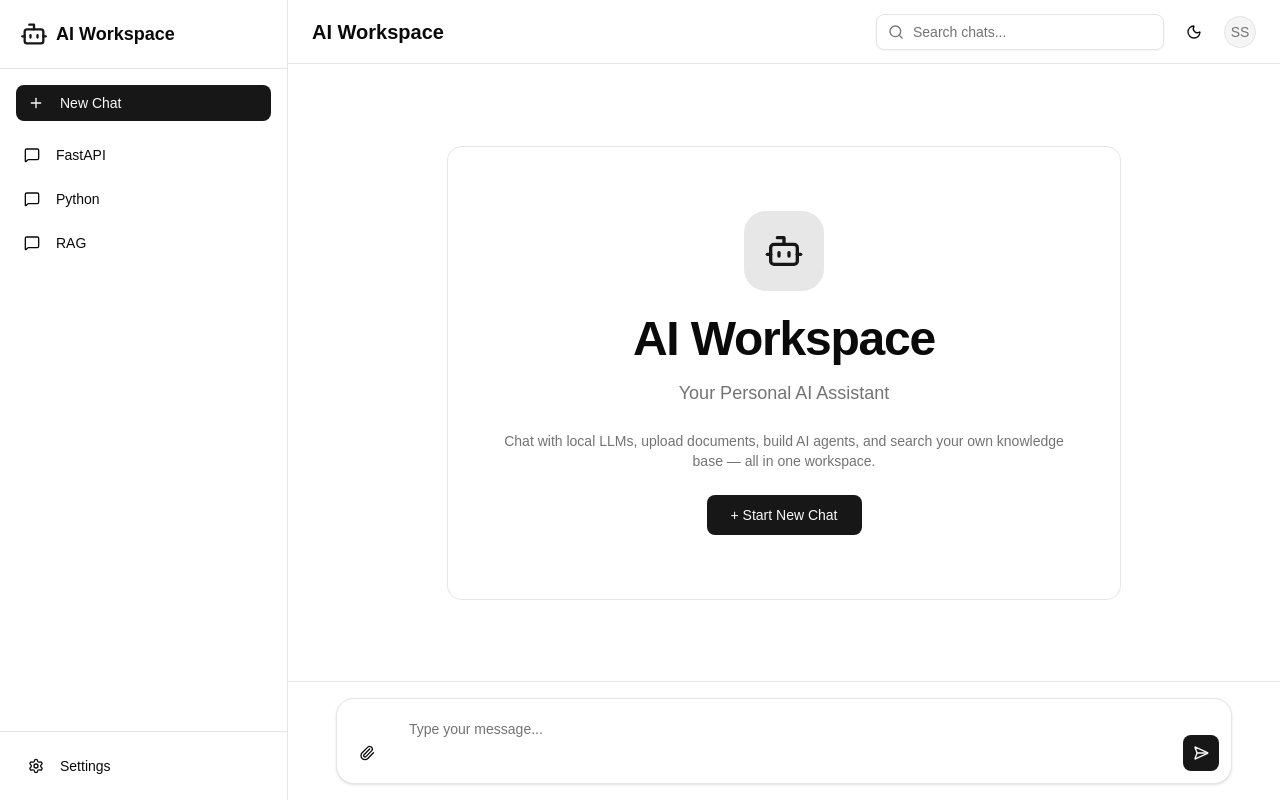
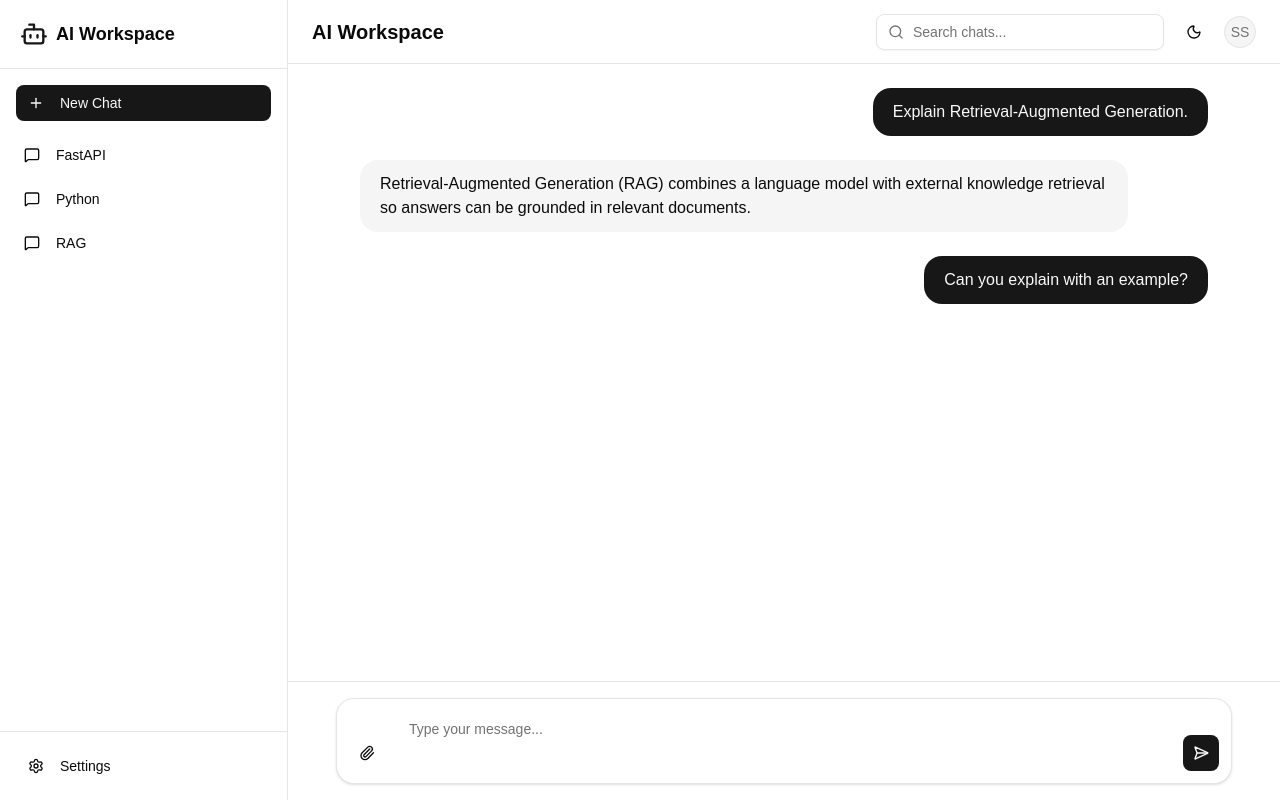
Before and after one commit to shivam15singhal/AI-Workspace, a React (Vite) app in the folder frontend/: page / in a window 1280 px wide. Built offline with nearby package versions, Linux system fonts and the light colour scheme.

Commit message:
feat(frontend): create chat message interface

```diff
--- a/frontend/src/App.tsx
+++ b/frontend/src/App.tsx
@@ -1,8 +1,8 @@
 import AppHeader from "@/components/layout/AppHeader";
 import AppLayout from "@/components/layout/AppLayout";
 import AppSidebar from "@/components/layout/AppSidebar";
+import ChatArea from "@/components/layout/ChatArea";
 import ChatInput from "@/components/layout/ChatInput";
-import WelcomeScreen from "@/components/layout/WelcomeScreen";
 
 export default function App() {
   return (
@@ -11,7 +11,7 @@ export default function App() {
       header={<AppHeader />}
       footer={<ChatInput />}
     >
-      <WelcomeScreen />
+      <ChatArea />
     </AppLayout>
   );
 }
--- /dev/null
+++ b/frontend/src/components/chat/MessageBubble.tsx
@@ -0,0 +1,29 @@
+import type { Message } from "@/types/message";
+
+type Props = {
+  message: Message;
+};
+
+export default function MessageBubble({
+  message,
+}: Props) {
+  const isUser = message.role === "user";
+
+  return (
+    <div
+      className={`flex ${
+        isUser ? "justify-end" : "justify-start"
+      }`}
+    >
+      <div
+        className={`max-w-3xl rounded-2xl px-5 py-3 ${
+          isUser
+            ? "bg-primary text-primary-foreground"
+            : "bg-muted"
+        }`}
+      >
+        {message.content}
+      </div>
+    </div>
+  );
+}
--- /dev/null
+++ b/frontend/src/components/chat/MessageList.tsx
@@ -0,0 +1,35 @@
+import MessageBubble from "./MessageBubble";
+
+import type { Message } from "@/types/message";
+
+const messages: Message[] = [
+  {
+    id: 1,
+    role: "user",
+    content: "Explain Retrieval-Augmented Generation.",
+  },
+  {
+    id: 2,
+    role: "assistant",
+    content:
+      "Retrieval-Augmented Generation (RAG) combines a language model with external knowledge retrieval so answers can be grounded in relevant documents.",
+  },
+  {
+    id: 3,
+    role: "user",
+    content: "Can you explain with an example?",
+  },
+];
+
+export default function MessageList() {
+  return (
+    <div className="mx-auto flex w-full max-w-4xl flex-col gap-6 p-6">
+      {messages.map((message) => (
+        <MessageBubble
+          key={message.id}
+          message={message}
+        />
+      ))}
+    </div>
+  );
+}
--- /dev/null
+++ b/frontend/src/components/chat/TypingIndicator.tsx
@@ -0,0 +1,7 @@
+export default function TypingIndicator() {
+  return (
+    <div className="px-6 pb-4 text-sm text-muted-foreground">
+      AI Workspace is typing...
+    </div>
+  );
+}
--- a/frontend/src/components/layout/ChatArea.tsx
+++ b/frontend/src/components/layout/ChatArea.tsx
@@ -0,0 +1,9 @@
+import MessageList from "@/components/chat/MessageList";
+
+export default function ChatArea() {
+  return (
+    <div className="h-full overflow-y-auto">
+      <MessageList />
+    </div>
+  );
+}
--- a/frontend/src/types/message.ts
+++ b/frontend/src/types/message.ts
@@ -0,0 +1,5 @@
+export interface Message {
+  id: number;
+  role: "user" | "assistant";
+  content: string;
+}
```
